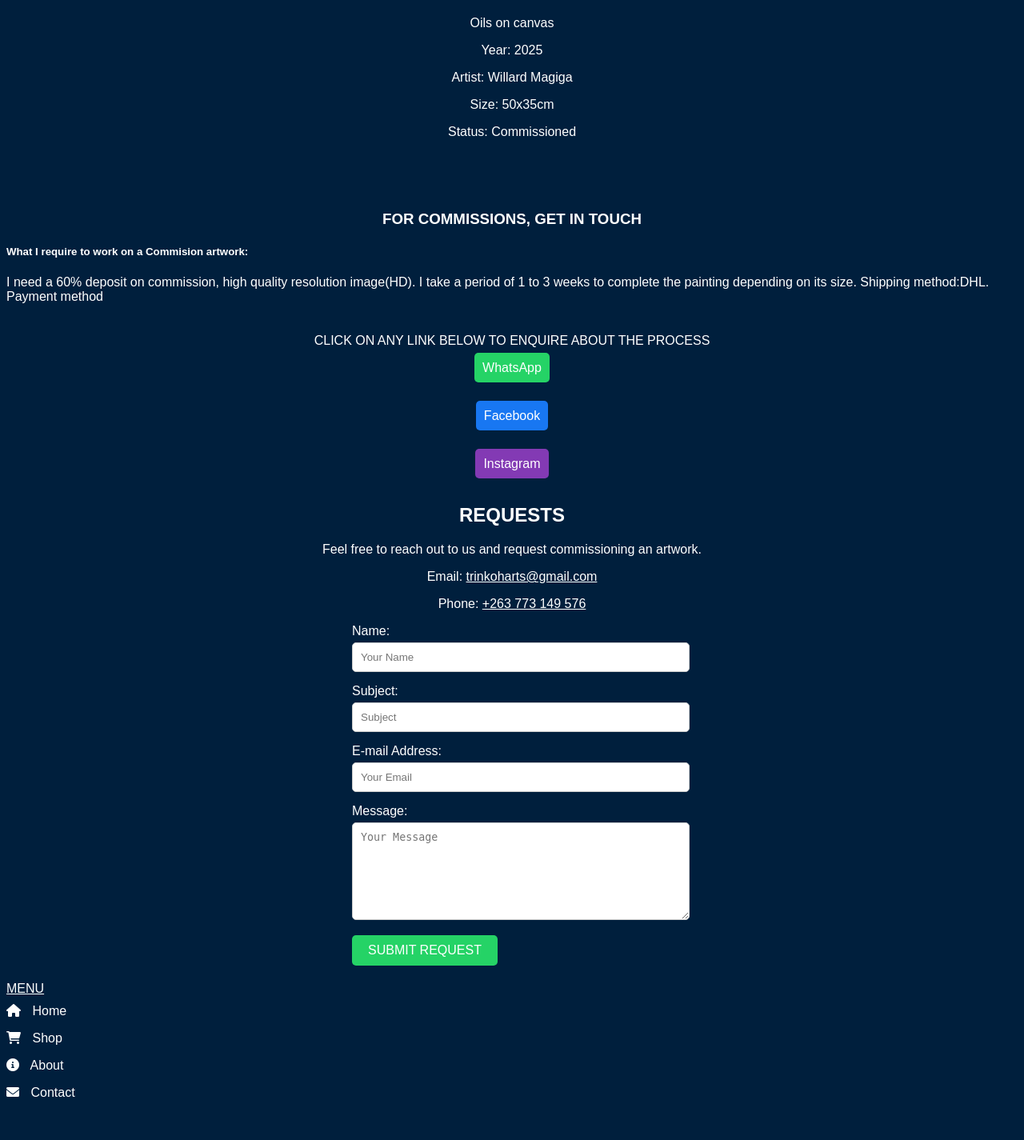
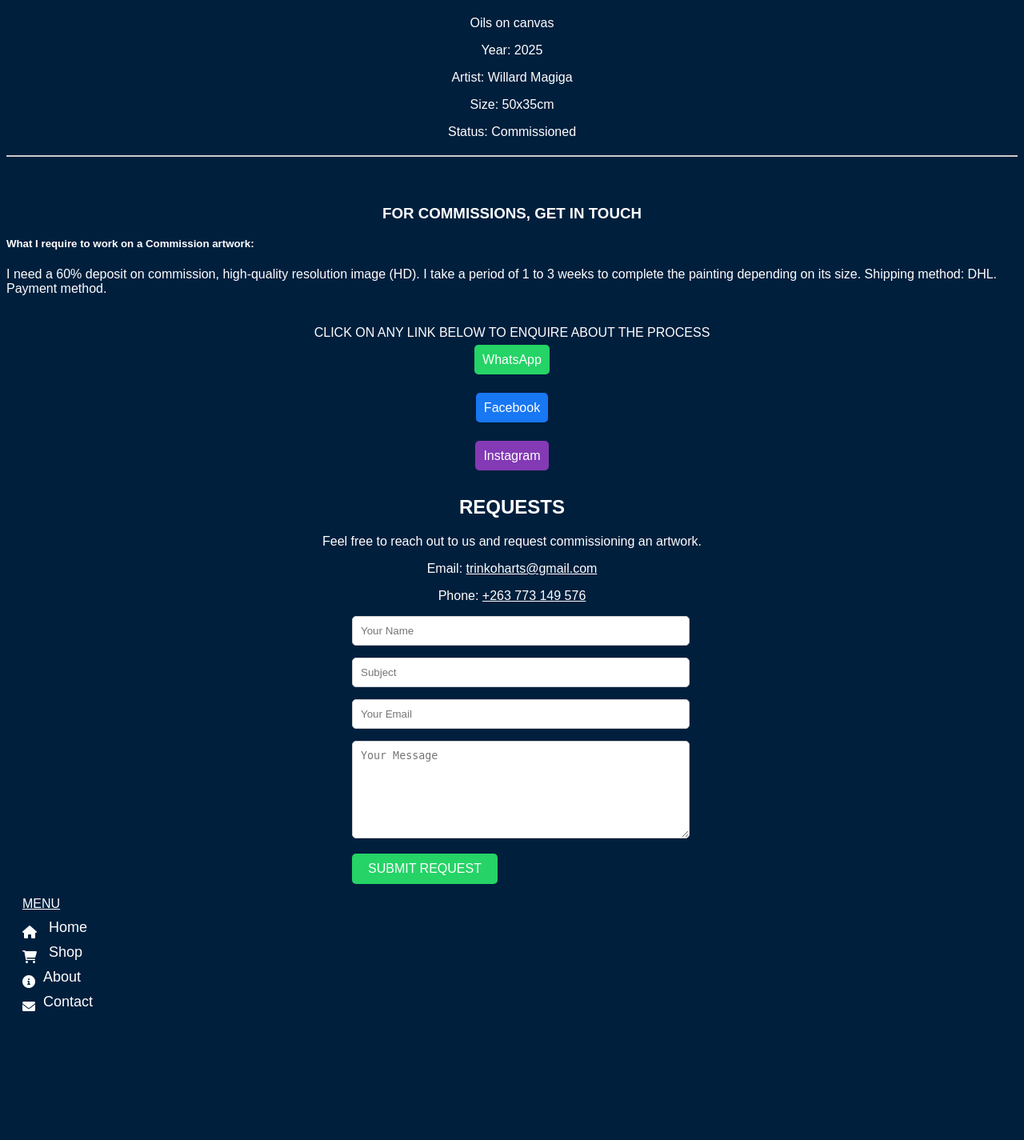
Before and after one commit to Kunashe-n/myapp, a Flask app: page /commissions in a window 1280 px wide. Shown: the part 396-1821 px from the top of the page at 80% size. After the commit the page ends 1660 px from the top, so only its background shows below. Run offline with Flask 3, Linux system fonts and the light colour scheme.

Commit message:
Update commissions.html

```diff
--- a/templates/commissions.html
+++ b/templates/commissions.html
@@ -51,11 +51,13 @@
     </div>
     </section>
 </body>
+<hr style="margin: 0; border: 1px solid #ccc;"> <!-- Removed extra margin from the white line -->
+
 <style>
     body {
         margin-bottom: 50px; /* Adds space at the bottom of the page */
         position: relative; /* Ensures the footer text is positioned correctly */
-
+    }
 
     footer {
         position: fixed;
@@ -66,16 +68,14 @@
         padding: 10px 0;
         font-size: 16px;
     }
-}
 </style>
-    <div style="height: 50px;"></div> <!-- Adds blank space between the image and the footer -->
-        <h3 style="text-align: center;">{{'FOR COMMISSIONS, GET IN TOUCH'}}</h3>
-        <h5>{{'What I require to work on a Commision artwork:'}}</h5>
-        <p>I need a 60% deposit on commission, high quality resolution image(HD). I take a period of 1 to 3 weeks to complete the painting depending on its size. Shipping method:DHL. Payment method
-        </p>
+
+<div style="height: 50px;"></div> <!-- Reduced blank space between the image and the footer -->
+<h3 style="text-align: center; margin-top: 10px;">{{'FOR COMMISSIONS, GET IN TOUCH'}}</h3> <!-- Adjusted margin-top -->
+<h5 style="margin-top: 5px;">{{'What I require to work on a Commission artwork:'}}</h5> <!-- Adjusted margin-top -->
+<p style="margin-top: 5px;">I need a 60% deposit on commission, high-quality resolution image (HD). I take a period of 1 to 3 weeks to complete the painting depending on its size. Shipping method: DHL. Payment method.</p>
 <header>
-            <p>CLICK  ON ANY LINK BELOW TO ENQUIRE ABOUT THE PROCESS</p>
-
+    <p>CLICK ON ANY LINK BELOW TO ENQUIRE ABOUT THE PROCESS</p>
     <p><a href="https://wa.me/message/BJHVRLRXZ6XPO1" style="text-decoration: none; color: #ffffff; background-color: #25D366; padding: 10px; border-radius: 5px;">WhatsApp</a></p>
 </header>
 <header>
@@ -89,38 +89,59 @@
     <p>Feel free to reach out to us and request commissioning an artwork.</p>
     <p>Email: <span style="color: #ffffff; text-decoration: underline;">trinkoharts@gmail.com</span></p>
     <p>Phone: <span style="color: #ffffff; text-decoration: underline;">+263 773 149 576</span></p>
-
-        <form action="https://wa.me/message/BJHVRLRXZ6XPO1" method="get" style="margin-top: 20px; text-align: left; max-width: 400px; margin: 0 auto;">
-            <label for="name" style="display: block; margin-bottom: 5px;">Name:</label>
+    <form onsubmit="submitToWhatsApp(event)" style="margin-top: 10px; text-align: left; max-width: 400px; margin: 0 auto;">
         <input type="text" id="name" name="name" placeholder="Your Name" required style="width: 100%; padding: 10px; margin-bottom: 15px; border-radius: 5px; border: 1px solid #ccc;">
 
-            <label for="subject" style="display: block; margin-bottom: 5px;">Subject:</label>
         <input type="text" id="subject" name="subject" placeholder="Subject" required style="width: 100%; padding: 10px; margin-bottom: 15px; border-radius: 5px; border: 1px solid #ccc;">
 
-            <label for="email" style="display: block; margin-bottom: 5px;">E-mail Address:</label>
         <input type="email" id="email" name="email" placeholder="Your Email" required style="width: 100%; padding: 10px; margin-bottom: 15px; border-radius: 5px; border: 1px solid #ccc;">
 
-            <label for="message" style="display: block; margin-bottom: 5px;">Message:</label>
         <textarea id="message" name="message" placeholder="Your Message" required style="width: 100%; padding: 10px; margin-bottom: 15px; border-radius: 5px; border: 1px solid #ccc; height: 100px;"></textarea>
 
         <button type="submit" style="background-color: #25D366; color: #ffffff; padding: 10px 20px; border: none; border-radius: 5px; cursor: pointer; font-size: 16px;">SUBMIT REQUEST</button>
     </form>
-    </section>
-    <p style="text-decoration: underline; margin-bottom: 10px;">MENU</p>
-    <nav style="display: flex; flex-direction: column; align-items: flex-start; margin-top: 0; gap: 10px;"></nav>
-        <p style="display: flex; align-items: center; margin: 0; gap: 5px;"></p>
+
+<script>
+    function submitToWhatsApp(event) {
+        event.preventDefault(); // Prevent the default form submission behavior
+
+        // Get form values
+        const name = document.getElementById('name').value.trim();
+        const subject = document.getElementById('subject').value.trim();
+        const email = document.getElementById('email').value.trim();
+        const message = document.getElementById('message').value.trim();
+
+        // Validate form fields
+        if (!name || !subject || !email || !message) {
+            alert('Please fill out all fields before submitting.');
+            return;
+        }
+
+        // Construct the WhatsApp message
+        const whatsappMessage = `Hello, my name is ${name}. Subject: ${subject}. Email: ${email}. Message: ${message}`;
+
+        // Encode the message for the WhatsApp URL
+        const whatsappURL = `https://wa.me/263773149576?text=${encodeURIComponent(whatsappMessage)}`;
+
+        // Open WhatsApp in a new tab
+        window.open(whatsappURL, '_blank');
+    }
+</script>
+<p style="text-decoration: underline; margin-bottom: 10px; text-align: left;">MENU</p>
+<nav style="display: flex; flex-direction: column; align-items: flex-start; margin-top: 0; gap: 10px; text-align: left;"></nav>
+    <p style="display: flex; align-items: center; margin: 0; gap: 5px;">
         <i class="fas fa-home" style="margin-right: 10px;"></i>
         <a href="{{ url_for('index') }}" style="text-decoration: none; color: #ffffff;">Home</a>
     </p>
-        <p style="display: flex; align-items: center; margin: 0; gap: 5px;"></p>
+    <p style="display: flex; align-items: center; margin: 0; gap: 5px;">
         <i class="fas fa-shopping-cart" style="margin-right: 10px;"></i>
         <a href="{{ url_for('upload_image') }}" style="text-decoration: none; color: #ffffff;">Shop</a>
     </p>
-        <p style="display: flex; align-items: center; margin: 0;"></p>
+    <p style="display: flex; align-items: center; margin: 0;">
         <i class="fas fa-info-circle" style="margin-right: 10px;"></i>
         <a href="{{ url_for('about') }}" style="text-decoration: none; color: #ffffff;">About</a>
     </p>
-        <p style="display: flex; align-items: center; margin: 0;"></p>
+    <p style="display: flex; align-items: center; margin: 0;">
         <i class="fas fa-envelope" style="margin-right: 10px;"></i>
         <a href="{{ url_for('contact') }}" style="text-decoration: none; color: #ffffff;">Contact</a>
     </p>
```
Lines whose indentation alone changed are shown as unchanged.
